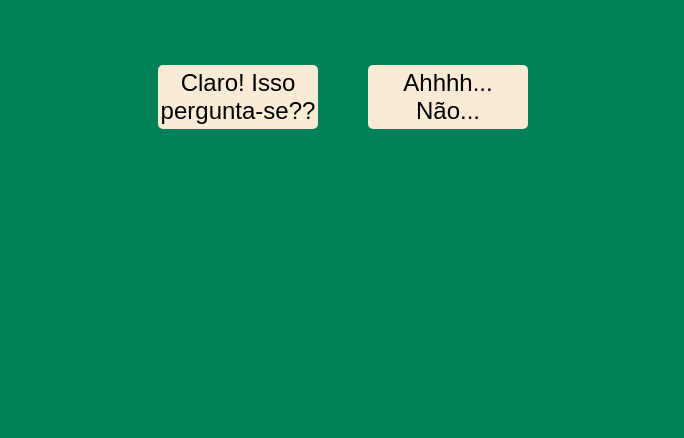
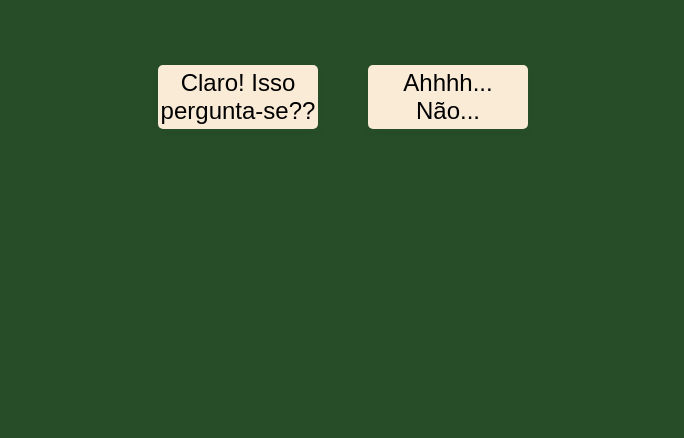
Before and after one commit to Magalhaes24/conviteFlorinhas, a plain HTML site: page index.html in a window 1280 px wide. Shown: the part 362-800 px from the top of the page, without its empty margins (297-981 px from the left). Drawn offline with Linux system fonts and the light colour scheme.

Commit message:
Update index.css

```diff
--- a/index.css
+++ b/index.css
@@ -6,7 +6,7 @@
 }
 
 body {
-    background-color: #008057;
+    background-color: #274d28;
     display: flex;
     flex-direction: column;
     align-items: center;
@@ -34,7 +34,7 @@ body {
     font-size: 1.5rem;
     border-radius: 5px;
     border: none;
-    box-shadow: 1px 1px 5px #008057;
+    box-shadow: 1px 1px 5px #274d28;
     background-color: antiquewhite;
     cursor: pointer;
 }
```
